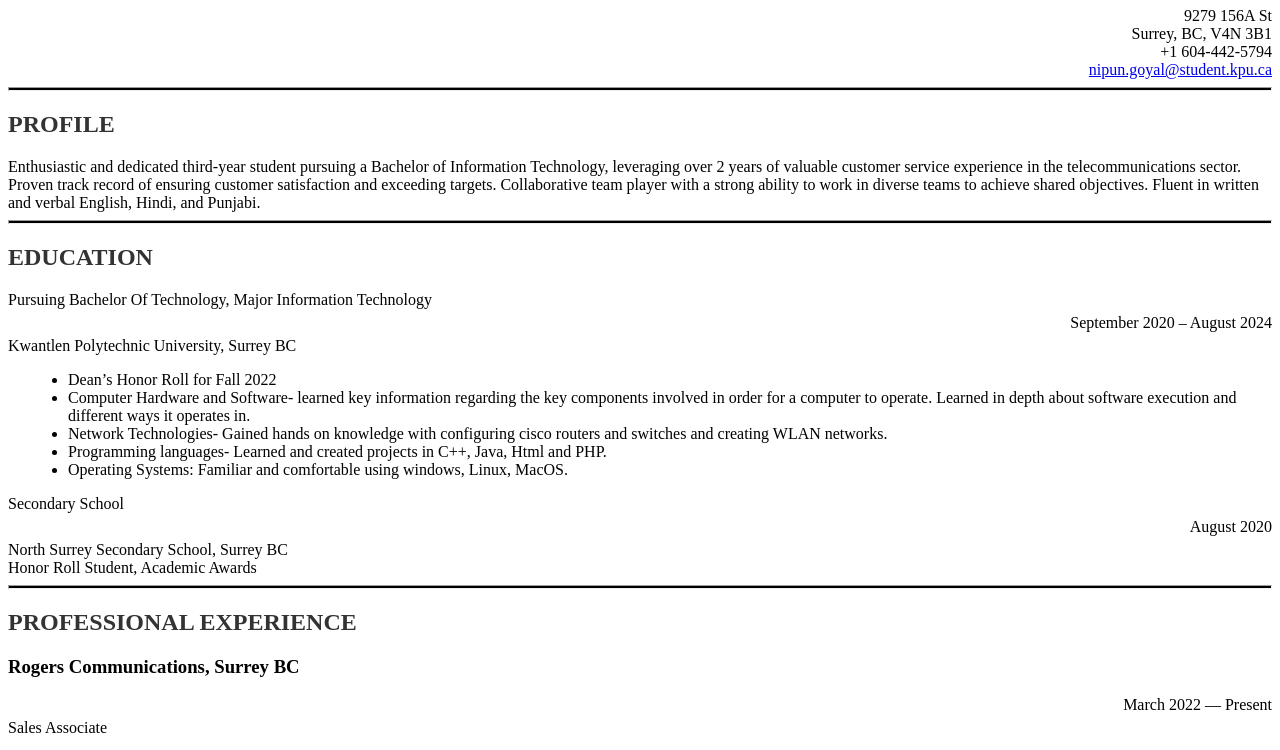
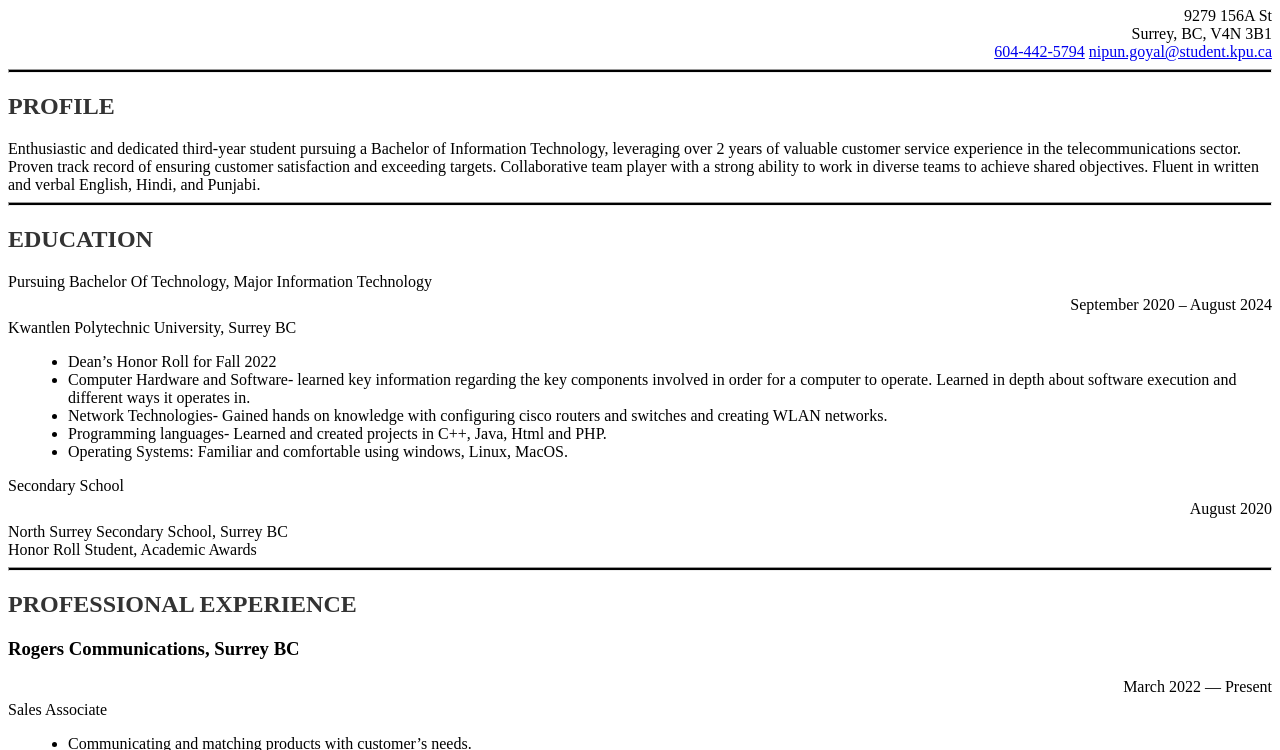
Before and after one commit to Nipun-ng/Nipun.github.io, a plain HTML site: page index.html in a window 1280 px wide. Shown: the part 73-823 px from the top of the page. Drawn offline with Linux system fonts and the light colour scheme.

Commit message:
Update index.html

```diff
--- a/index.html
+++ b/index.html
@@ -52,7 +52,7 @@
     <h1>Nipun Goyal</h1>
     <p style="text-align:right;">9279 156A St<br>
     Surrey, BC, V4N 3B1<br>
-    +1 604-442-5794<br>
+   <a href=“tel:604-442-5794”>604-442-5794</a>
   <a href = "mailto: nipun.goyal@student.kpu.ca">nipun.goyal@student.kpu.ca</a>
   </p>
 
```
